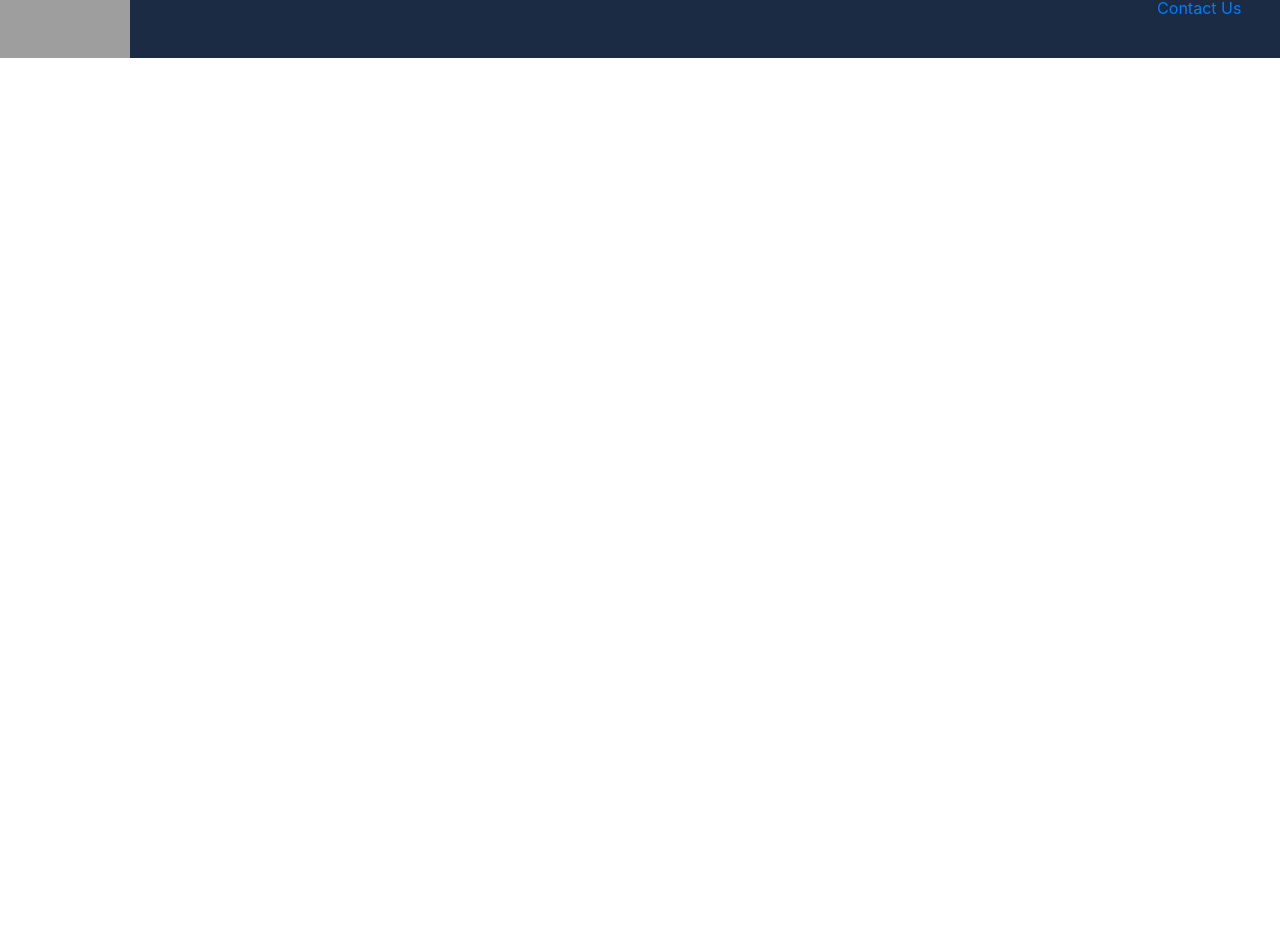
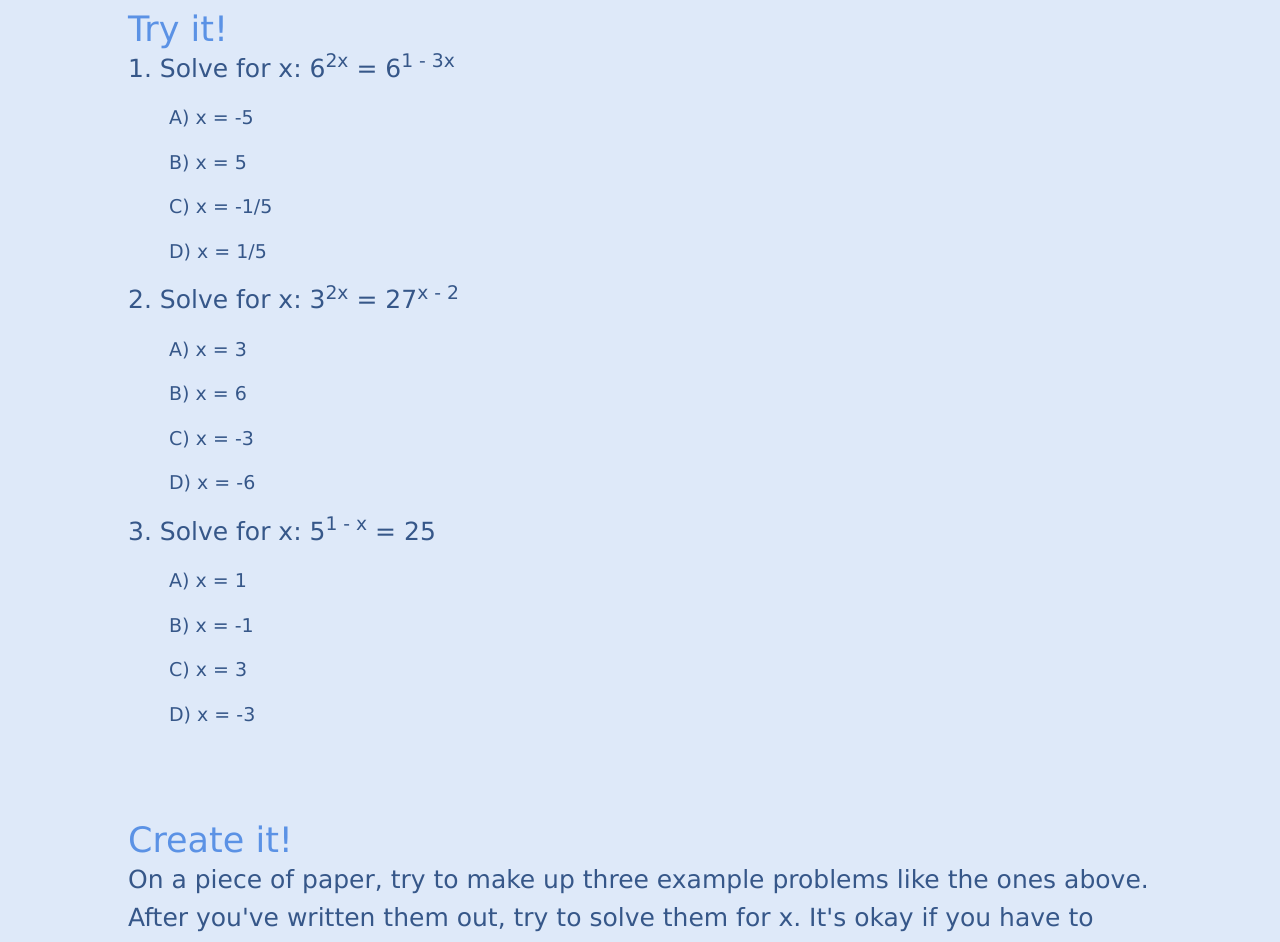
Before and after one commit to YomenT/bluebird-teaching, a React (Create React App) app in the folder reactapp/: page /passport_to_advanced_math/exponential_equations in a window 1280 px wide. Shown: the part 1321-2263 px from the top of the page. Before the commit the page ends 1379 px from the top, so only its background shows below. Built offline with nearby package versions, Linux system fonts and the light colour scheme; grey boxes are pictures that could not be loaded.

Commit message:
Finished ExponentialEquations

```diff
--- a/reactapp/src/components/passport-to-advanced-math/ExponentialEquations.js
+++ b/reactapp/src/components/passport-to-advanced-math/ExponentialEquations.js
@@ -53,6 +53,33 @@ class ExponentialEquations extends React.Component {
                         like <i>(2<sup>2</sup>)<sup>x</sup></i>; now we have the same bases.
                     </p>
 
+                    <h4 className="h4-blue-headers" style={{ paddingTop: "75px" }}>Try it!</h4>
+
+                    <p className='p-body'>1.  Solve for x: 6<sup>2x</sup> = 6<sup>1 - 3x</sup></p>
+                    <p className="p-body-small" style={{ marginLeft: "4%"}}>A)  x = -5</p>
+                    <p className="p-body-small" style={{ marginLeft: "4%"}}>B)  x = 5</p>
+                    <p className="p-body-small" style={{ marginLeft: "4%"}}>C)  x = -1/5</p>
+                    <p className="p-body-small" style={{ marginLeft: "4%"}}>D)  x = 1/5</p>
+
+                    <p className='p-body'>2.  Solve for x: 3<sup>2x</sup> = 27<sup>x - 2</sup></p>
+                    <p className="p-body-small" style={{ marginLeft: "4%"}}>A)  x = 3</p>
+                    <p className="p-body-small" style={{ marginLeft: "4%"}}>B)  x = 6</p>
+                    <p className="p-body-small" style={{ marginLeft: "4%"}}>C)  x = -3</p>
+                    <p className="p-body-small" style={{ marginLeft: "4%"}}>D)  x = -6</p>
+
+                    <p className='p-body'>3.  Solve for x: 5<sup>1 - x</sup> = 25</p>
+                    <p className="p-body-small" style={{ marginLeft: "4%"}}>A)  x = 1</p>
+                    <p className="p-body-small" style={{ marginLeft: "4%"}}>B)  x = -1</p>
+                    <p className="p-body-small" style={{ marginLeft: "4%"}}>C)  x = 3</p>
+                    <p className="p-body-small" style={{ marginLeft: "4%"}}>D)  x = -3</p>
+
+                    <h4 className="h4-blue-headers" style={{ paddingTop: "75px" }}>Create it!</h4>
+
+                    <p className="p-body">
+                        On a piece of paper, try to make up three example problems like the ones above.  After you've written them out, try to solve them for x.  It's okay
+                        if you have to adjust a problem once you start solving it if it can't actually be solved.
+                    </p>
+
                 </div>
 
             <Footer />
```
